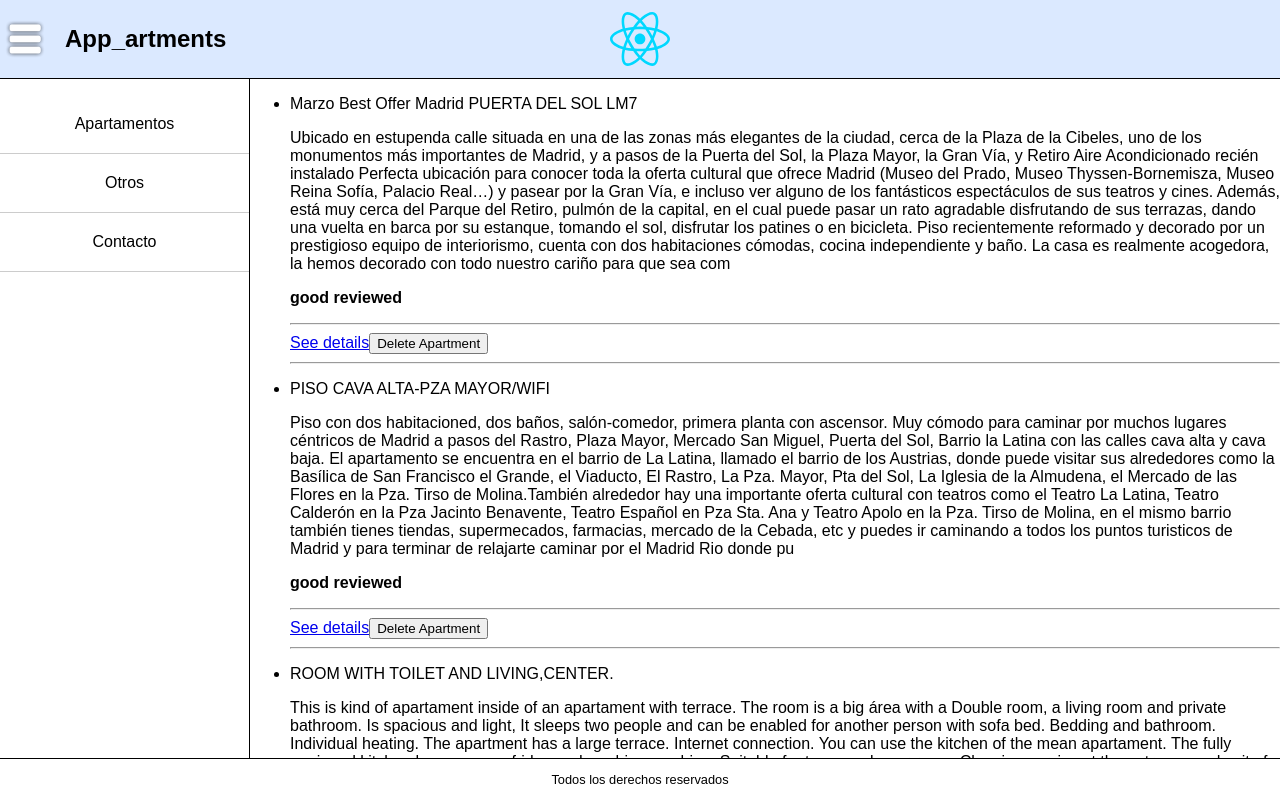
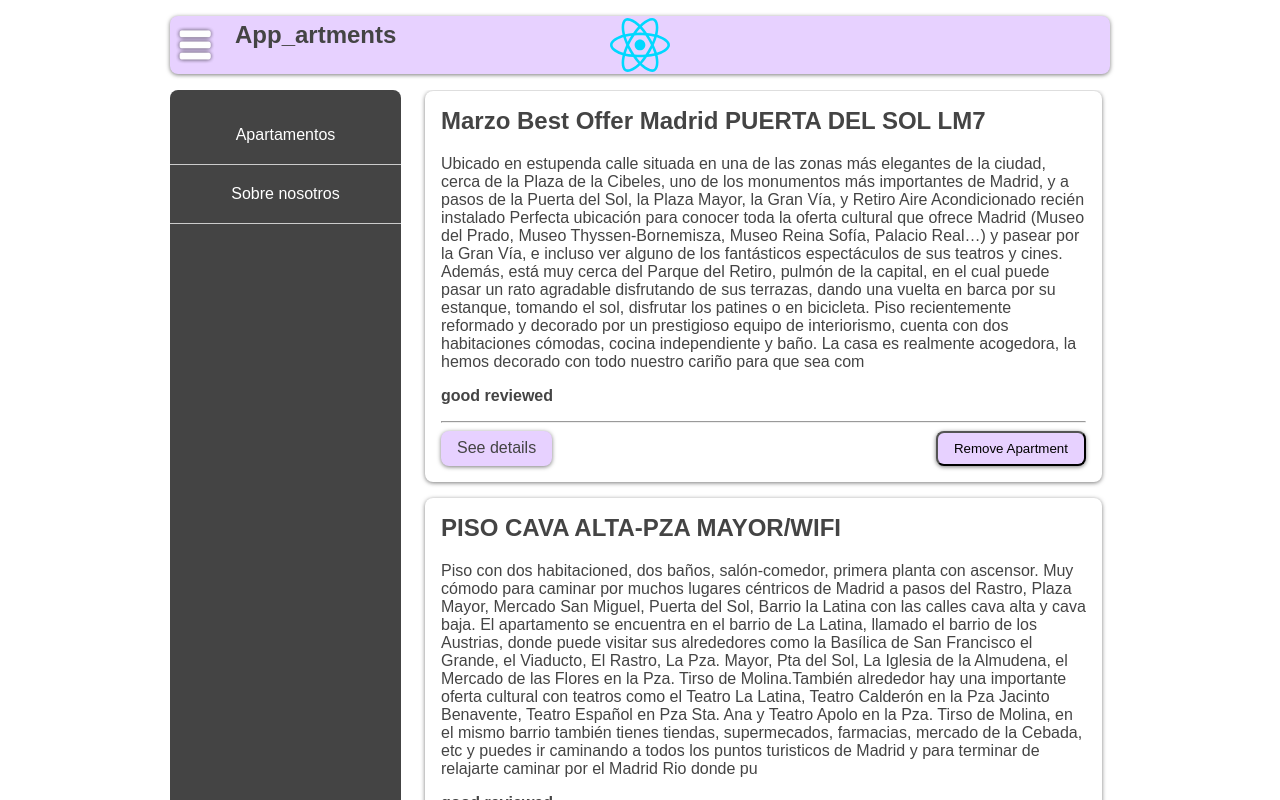
Before and after one commit to sergioelmoreno/lab-apartment-rentals-admin, a React (Vite) app in the folder apartment-rentals-app/: page / in a window 1280 px wide. Shown: the top 800 px of the page. Built offline with nearby package versions, Linux system fonts and the light colour scheme.

Commit message:
ajustes CSS

```diff
--- a/apartment-rentals-app/src/App.css
+++ b/apartment-rentals-app/src/App.css
@@ -1,3 +1,14 @@
+:root {
+  --box-shadow: 0 1px 4px rgba(0, 0, 0, .52);
+  --navbar-bg: #e7d1ff;
+}
+
+*,
+*:before,
+*:after {
+  box-sizing: border-box;
+}
+
 body {
   font-family: sans-serif;
   margin: 0;
@@ -8,11 +19,94 @@ body {
   box-sizing: border-box;
 }
 
+h1,
+h2,
+h3,
+h4,
+h5 {
+  margin-top: 0;
+}
+
 img {
   width: 100%;
 }
 
-main {
+a,
+a:visited {
+  text-decoration: none;
+  color: #ffffff;
+}
+
+p {
+  margin-top: 0;
+}
+
+button,
+.btn {
+  background-color: var(--navbar-bg);
+  box-shadow: var(--box-shadow);
+  padding: .5rem 1rem;
+  border-radius: .5rem;
+}
+
+.container {
   display: flex;
-  justify-content: space-between;
+  flex-direction: column;
+  align-items: flex-start;
 }
+
+.App {
+  max-width: 940px;
+  display: grid;
+  grid-gap: 1rem;
+}
+
+@media screen and (min-width: 500px) {
+
+  /* no grid support? */
+  .Sidebar {
+    float: left;
+    width: 19.1489%;
+  }
+
+  section {
+    float: right;
+    width: 79.7872%;
+    height: min-content;
+    overflow-y: auto;
+    color: #444444;
+    padding-top: 1px;
+  }
+
+  section a,
+  section a:visited {
+    color: #444444;
+  }
+
+  .App {
+    margin: 1rem auto 0 auto;
+    grid-template-columns: 1fr 3fr;
+  }
+
+  .Navbar,
+  .Footer {
+    grid-column: 1 / -1;
+    /* needed for the floated layout */
+    clear: both;
+  }
+
+}
+
+.App>* {
+  border-radius: .5rem;
+  /* needed for the floated layout*/
+  margin-bottom: 10px;
+}
+
+/* We need to set the widths used on floated items back to auto, and remove the bottom margin as when we have grid we have gaps. */
+@supports (display: grid) {
+  .App>* {
+    width: auto;
+    margin: 0;
+  }
+}
--- a/apartment-rentals-app/src/App.jsx
+++ b/apartment-rentals-app/src/App.jsx
@@ -14,7 +14,6 @@ function App() {
   return (
     <div className='App'>
       <Navbar />
-      <main>
       <Sidebar />
       <Routes>
         <Route path='/' element={<ApartmentsListPage />} />
@@ -22,7 +21,6 @@ function App() {
         <Route path='/about-us' element={<AboutUsPage />} />
         <Route path='*' element={<NotFoundPage />} />
       </Routes>
-      </main>
       <Footer />
     </div>
   )
--- a/apartment-rentals-app/src/components/ApartmentCard/ApartmentCard.css
+++ b/apartment-rentals-app/src/components/ApartmentCard/ApartmentCard.css
@@ -0,0 +1,4 @@
+.card-footer {
+  display: flex;
+  justify-content: space-between;
+}
--- a/apartment-rentals-app/src/components/ApartmentCard/ApartmentCard.jsx
+++ b/apartment-rentals-app/src/components/ApartmentCard/ApartmentCard.jsx
@@ -4,15 +4,18 @@ import './ApartmentCard.css'
 const ApartmentCard = ({ name, description, rate, id, removeApartment }) => {
 
   return (
-    <li>
-      <p>{name}</p>
+
+    <li style={{
+      backgroundColor: rate >= 80 ? 'gray' : ''
+    }}>
+      <h1>{name}</h1>
       <p>{description}</p>
       <p><strong>{rate < 80 ? "bad reviewed" : "good reviewed"}</strong></p>
       <hr />
-      <Link to={`/apartment/${id}`}>See details</Link>
-      <button onClick={() => removeApartment(id)}>Delete Apartment</button>
-      <hr />
-
+      <div className='card-footer'>
+        <Link to={`/apartment/${id}`} className='btn'>See details</Link>
+        <button onClick={() => removeApartment(id)}>Remove Apartment</button>
+      </div>
     </li>
 
   );
--- a/apartment-rentals-app/src/components/Footer/Footer.css
+++ b/apartment-rentals-app/src/components/Footer/Footer.css
@@ -1,11 +1,9 @@
 .Footer {
-    position: fixed;
-    width: 100%;
-    border-top: 1px solid #000;
-    text-align: center;
-    font-size: .8em;
-    padding: 0;
-    bottom: 0;
-    left: 0;
-    background-color: white;
+  width: 100%;
+  text-align: center;
+  font-size: .8em;
+  background-color: white;
+  color: #444;
+  border: 1px solid #444;
+  padding: 1rem 1rem 0 1rem;
 }
--- a/apartment-rentals-app/src/components/Navbar/Navbar.css
+++ b/apartment-rentals-app/src/components/Navbar/Navbar.css
@@ -1,7 +1,8 @@
 .Navbar {
-    border-bottom: 1px solid;
-    background-color: rgb(219, 233, 255);
+    background-color: var(--navbar-bg);
     padding: 5px;
+    color: #444444;
+    box-shadow: var(--box-shadow);
 }
 
 .Navbar .buttons,
--- a/apartment-rentals-app/src/components/Sidebar/Sidebar.css
+++ b/apartment-rentals-app/src/components/Sidebar/Sidebar.css
@@ -1,8 +1,6 @@
 .Sidebar {
-    border-right: 1px solid;
-    width: 250px;
-    min-height: 100vh;
-    flex: 1 0 auto;
+  background-color: #444;
+  color: #ffffff;
 }
 
 .Sidebar ul {
@@ -11,8 +9,6 @@
 }
 
 .Sidebar a {
-    color: black;
-    text-decoration: none;
   text-align: center;
   display: block;
   padding: 20px 0;
--- a/apartment-rentals-app/src/components/Sidebar/Sidebar.jsx
+++ b/apartment-rentals-app/src/components/Sidebar/Sidebar.jsx
@@ -1,3 +1,4 @@
+import { Link } from 'react-router-dom'
 import './Sidebar.css'
 
 const Sidebar = () => {
@@ -6,13 +7,10 @@ const Sidebar = () => {
             <nav>
                 <ul>
                     <li>
-                        <a href="#">Apartamentos</a>
+                        <Link to='/'>Apartamentos</Link>
                     </li>
                     <li>
-                        <a href="#">Otros</a>
-                    </li>
-                    <li>
-                        <a href="#">Contacto</a>
+                        <Link to='/about-us'>Sobre nosotros</Link>
                     </li>
                 </ul>
             </nav>
--- a/apartment-rentals-app/src/pages/AboutUsPage/AboutUsPage.jsx
+++ b/apartment-rentals-app/src/pages/AboutUsPage/AboutUsPage.jsx
@@ -1,8 +1,14 @@
+import { Link } from "react-router-dom"
+
 const AboutUsPage = () => {
   return (
     <section className="AboutUs">
-      <h1>About us</h1>
-      <p>Lorem ipsum dolor sit amet consectetur adipisicing elit. Dolore dolor recusandae, corrupti consequuntur veniam mollitia doloremque saepe reprehenderit fuga nostrum beatae eos incidunt ipsum corporis inventore sint nisi neque eligendi.</p>
+      <div className="container">
+        <Link to='/' className="btn">Back to Home</Link>
+        <hr />
+        <h1>About us</h1>
+        <p>Lorem ipsum dolor sit amet consectetur adipisicing elit. Dolore dolor recusandae, corrupti consequuntur veniam mollitia doloremque saepe reprehenderit fuga nostrum beatae eos incidunt ipsum corporis inventore sint nisi neque eligendi.</p>
+      </div>
     </section>
   )
 }
--- a/apartment-rentals-app/src/pages/ApartmentDetailsPage/ApartmentDetailsPage.jsx
+++ b/apartment-rentals-app/src/pages/ApartmentDetailsPage/ApartmentDetailsPage.jsx
@@ -10,7 +10,8 @@ const ApartmentDetailsPage = () => {
   const { id, country, name, description, house_rules, host_name, bathrooms, beds, price } = selectedApartment
   return (
     <section className="ApartmentDetailsPage">
-      <Link to='/'>Back to Home</Link>
+      <div className="container">
+        <Link to='/' className="btn">Back to Home</Link>
         <hr />
         <h1>{name}</h1>
         <p><strong>Price: {price} per day</strong></p>
@@ -20,6 +21,7 @@ const ApartmentDetailsPage = () => {
         <p>House Rules: {house_rules}</p>
         <p>Bathrooms: {bathrooms}</p>
         <p>Beds: {beds}</p>
+      </div>
     </section>
 
   )
--- a/apartment-rentals-app/src/pages/ApartmentsListPage/ApartmentsListPage.css
+++ b/apartment-rentals-app/src/pages/ApartmentsListPage/ApartmentsListPage.css
@@ -1,4 +1,12 @@
-.ApartmentsListPage {
-    min-height: 100vh;
-    overflow: scroll;
+.ApartmentsListPage ul {
+    list-style: none;
+    padding: 0 .5rem;
+    margin-top: 0;
 }
+
+.ApartmentsListPage ul li {
+    border-radius: .5rem;
+    box-shadow: var(--box-shadow);
+    padding: 1rem;
+    margin-bottom: 1rem;
+}
```
Lines whose indentation alone changed are shown as unchanged.
